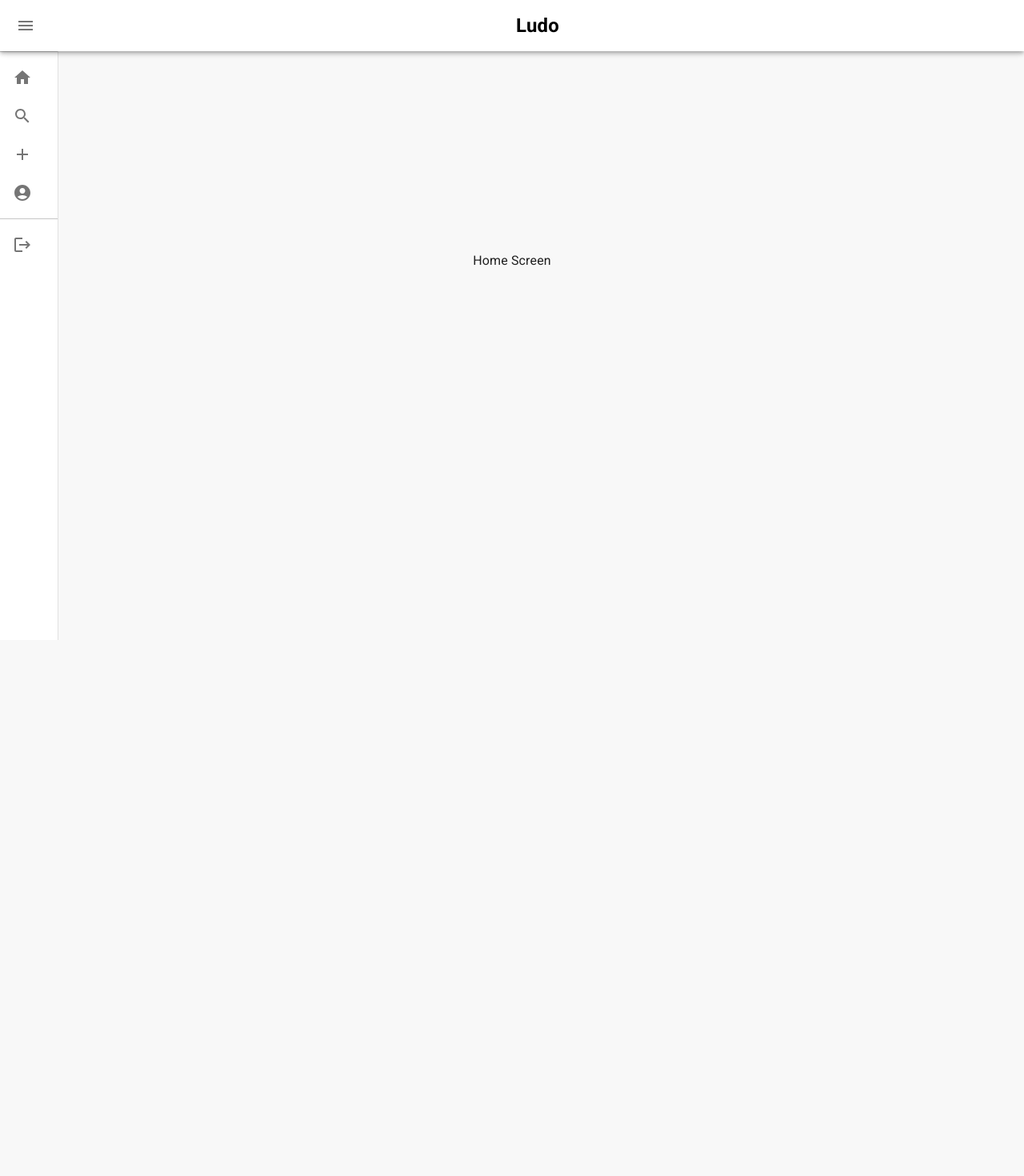
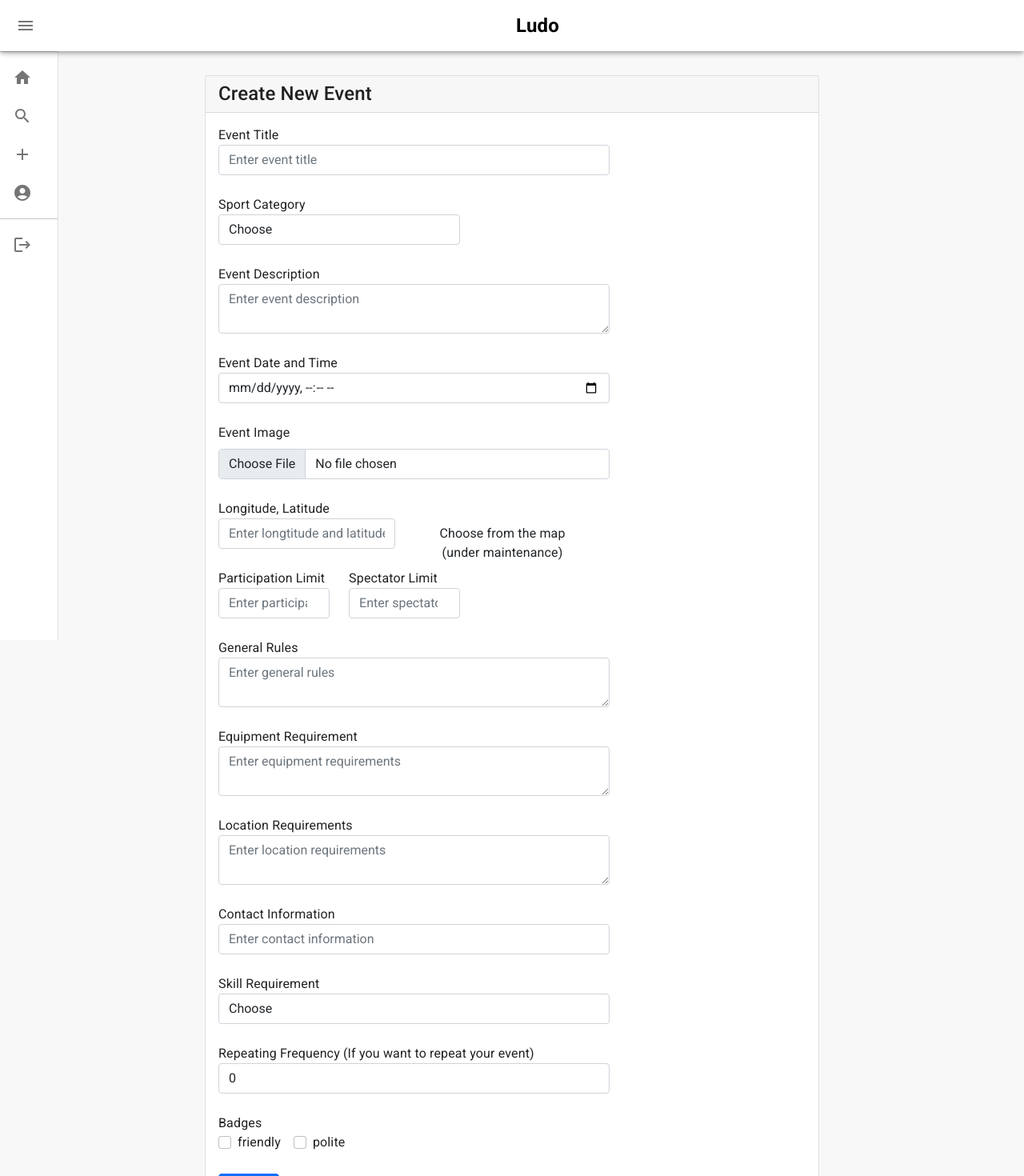
Before and after one commit to bounswe/2021SpringGroup5, a React (Create React App) app in the folder project/frontend/app/: page /createEvent in a window 1280 px wide. Shown: the top 1470 px of the page at 80% size. Before the commit the page ends 800 px from the top, so only its background shows below. Built offline with nearby package versions, Linux system fonts and the light colour scheme.

Commit message:
fixed some bugs and changed backend ip

```diff
--- a/project/frontend/app/src/App.js
+++ b/project/frontend/app/src/App.js
@@ -6,6 +6,7 @@
 import HomeScreen from './screens/HomeScreen';
 import EventScreen from './screens/EventScreen';
 import EventDetailScreen from './screens/EventDetailScreen';
+import CreateEventScreen from './screens/CreateEventScreen';
 import LoginScreen from './screens/LoginScreen';
 import RegisterScreen from './screens/RegisterScreen';
 import Profile from './screens/Profile';
@@ -28,6 +29,8 @@
               <Route path="/event/:id" component={EventScreen} />
               <Route path="/profile" component={Profile} />
               <Route path="/search" component={SearchScreen} />
+              <Route path="/createEvent" component={CreateEventScreen} />
+              <Route path="/eventDetail/:id" component={EventDetailScreen} />
               <Route path="/" component={HomeScreen} />
             </Switch>
           </>
--- a/project/frontend/app/src/httpClient.js
+++ b/project/frontend/app/src/httpClient.js
@@ -1,6 +1,6 @@
 import axios from 'axios';
 
-const API_URL = 'http://3.127.142.97:8000';
+const API_URL = 'http://3.122.41.188:8000';
 
 export const httpClient = axios.create({
   baseURL: API_URL,
--- a/project/frontend/app/src/screens/CreateEventScreen.js
+++ b/project/frontend/app/src/screens/CreateEventScreen.js
@@ -1,7 +1,6 @@
 import './General.css';
 
 function CreateEvent() {
-
 
   function onSubmitClick(e) {
 
@@ -56,19 +55,34 @@
 
           console.log("required inputs");
 
+          alert('You should enter necessary inputs.');
+
           e.preventDefault()
           e.stopPropagation()
         } else {
 
           console.log("submited");
+          alert('The post published successfully. You will redirect to the detail page of the post.');
+          window.location.href = '/eventDetail/5';
 
-          e.preventDefault()
-          e.stopPropagation()
+          e.preventDefault();
+          e.stopPropagation();
         }
 
         form.classList.add('was-validated')
 
       })
+  };
+
+  function sporCategoryChange() {
+    var sporCategory = document.getElementById("sportCategory").value;
+    if(sporCategory == 'Other') {
+      var element = document.getElementById('spor-category-other');
+      element.classList.add('d-block');
+    } else {
+      var element = document.getElementById('spor-category-other');
+      element.classList.remove('d-block');
+    }
   };
 
 
@@ -92,7 +106,7 @@
             <div className="col-md-8 row">
               <div className="col-md-8 form-group has-validation">
                 <label htmlFor="sportCategory">Sport Category</label>
-                <select className="form-control" id="sportCategory" name="sportCategory" required>
+                <select className="form-control" id="sportCategory" name="sportCategory" onChange={sporCategoryChange} required>
                   <option value="">Choose</option>
                   <option value="Handball">Handball</option>
                   <option value="Football">Football</option>
@@ -104,7 +118,7 @@
                 </div>
               </div>
 
-              <div className="col-md-4 form-group has-validation">
+              <div className="col-md-4 form-group has-validation" id="spor-category-other">
                 <label htmlFor="sporCategoryOther">Spor Category (Other)</label>
                 <input type="text" className="form-control" id="sporCategoryOther" name="sporCategoryOther" placeholder="Enter spor category" />
               </div>
@@ -135,17 +149,17 @@
               </div>
             </div>
 
-            <div className="col-md-6 row">
+            <div className="col-md-8 row">
               <div className="col-md-6 form-group has-validation">
                 <label htmlFor="LongitudeLatitude">Longitude, Latitude</label>
-                <input type="text" className="form-control" id="LongitudeLatitude" name="LongitudeLatitude" placeholder="Click the button" required />
+                <input type="text" className="form-control" id="LongitudeLatitude" name="LongitudeLatitude" placeholder="Enter longtitude and latitude" required />
                 <div className="invalid-feedback">
                   Please enter longitude and latitude.
                 </div>
               </div>
               <div className="col-md-6">
                 <label className="col-md-12" htmlFor=""></label>
-                <button className="btn">Click for the google map</button>
+                <a className="btn">Choose from the map (under maintenance)</a>
               </div>
             </div>
 
--- a/project/frontend/app/src/screens/EventDetailScreen.js
+++ b/project/frontend/app/src/screens/EventDetailScreen.js
@@ -3,8 +3,10 @@
 function EventDetailScreen() {
 
     const state = {
+        "image": "",
+        "json": {
             "@context": "https://www.w3.org/ns/activitystreams",
-        "summary": "Sally is creating an event post",
+            "summary": "reading an event post deatil",
             "type": "Create",
             "actor": {
                 "type": "Person",
@@ -16,22 +18,25 @@
             "object": {
                 "type": "Event_Post",
                 "owner_id": 1,
-            "post_name": "Event Detail Title Will Be Here Here Here Here",
-            "sport_category": "FOOTBALL",
-            "longitude":12.345,
-            "latitude":34.5678,
-            "description": "Aenean eleifend ante maecenas pulvinar montes lorem et pede dis dolor pretium donec dictum. Vici consequat justo enim. Venenatis eget adipiscing luctus lorem. Adipiscing veni amet luctus enim sem libero tellus viverra venenatis aliquam. Commodo natoque quam pulvinar elit.",
-            "pathToEventImage": "https://media.istockphoto.com/photos/foot-on-a-football-closeup-picture-id1175653469",
-            "date_time": "2021-02-10 10:30",
-            "participant_limit": 14,
-            "spectator_limit": 150,
-            "rule": "Aenean eleifend ante maecenas pulvinar montes lorem et pede dis dolor pretium donec dictum. Vici consequat justo enim. Venenatis eget adipiscing luctus lorem. Adipiscing veni amet luctus enim sem libero tellus viverra venenatis aliquam. Commodo natoque quam pulvinar elit.",
-            "equipment_requirement": "Aenean eleifend ante maecenas pulvinar montes lorem et pede dis dolor pretium donec dictum. Vici consequat justo enim. Venenatis eget adipiscing luctus lorem. Adipiscing veni amet luctus enim sem libero tellus viverra venenatis aliquam. Commodo natoque quam pulvinar elit.",
-            "location_requirement": "Aenean eleifend ante maecenas pulvinar montes lorem et pede dis dolor pretium donec dictum. Vici consequat justo enim. Venenatis eget adipiscing luctus lorem. Adipiscing veni amet luctus enim sem libero tellus viverra venenatis aliquam. Commodo natoque quam pulvinar elit.",
-            "contact_info": "+90541 555 55 55",
-            "skill_requirement": "beginner",
-            "repeating_frequency": 1,
-            "badges": [ {"id":1,"name":"friendly","description":"You are a friendly player","pathToBadgeImage":""}]
+                "post_name": "Professional Tennis Match",
+                "sport_category": "Tennis",
+                "longitude":41.06314391161562,
+                "latitude":28.913763761603146,
+                "description": "I want a partner to play with me tennis as a professional.",
+                "pathToEventImage": "https://media.istockphoto.com/photos/tennis-players-playing-a-match-on-the-court-picture-id817164728",
+                "date_time": "21.12.2021 13:00",
+                "participant_limit": 2,
+                "spectator_limit": 10,
+                "rule": "The general rules are the same with general tennis match.",
+                "equipment_requirement": "Tennis racket and minimum 3 tennis balls",
+                "location_requirement": "Tennis shoes is requirement to enter the court.",
+                "contact_info": "+90 543 528 56 00",
+                "skill_requirement": "expert",
+                "repeating_frequency": 0,
+                "badges": [
+                    {"id":1,"name":"friendly"},
+                    {"id":2,"name":"polite"}]
+            }
         }
     }
     return (
@@ -41,37 +46,37 @@
                 <div className="col-lg-12 m-15px-tb">
                     <article className="event">
                         <div className="event-img">
-                            <img src={state.object.pathToEventImage} title="" alt="" />
+                            <img src={state.json.object.pathToEventImage} title="" alt="" />
                         </div>
                         <div className="event-title">
-                            <h6>Category: <a href="#">{state.object.sport_category}</a></h6>
-                            <h2>{state.object.post_name}</h2>
+                            <h6>Category: <a href="#">{state.json.object.sport_category}</a></h6>
+                            <h2>{state.json.object.post_name}</h2>
                             <div className="media">
                                 <div className="media-body">
-                                    <label>Creator: {state.actor.name} {state.actor.surname}</label>
+                                    <label>Creator: {state.json.actor.name} {state.json.actor.surname}</label>
                                     <span></span>
-                                    <label>Event Time: {state.object.date_time}</label>
+                                    <label>Event Time: {state.json.object.date_time}</label>
                                     <span></span>
-                                    <label>Contact Information: {state.object.contact_info}</label>
+                                    <label>Contact Information: {state.json.object.contact_info}</label>
                                     <span></span>
-                                    <label>Skill Requirement: {state.object.skill_requirement}</label>
+                                    <label>Skill Requirement: {state.json.object.skill_requirement}</label>
                                     <p></p>
-                                    <label>Participation Limit: {state.object.participant_limit}</label> - <label>Spectator Limit: {state.object.spectator_limit}</label>
+                                    <label>Participation Limit: {state.json.object.participant_limit}</label> - <label>Spectator Limit: {state.json.object.spectator_limit}</label>
                                 </div>
                             </div>
                         </div>
                         <div className="event-content">
                             <h4>Event Description</h4>
-                            <p>{state.object.description}</p>
+                            <p>{state.json.object.description}</p>
 
                             <h4>General Rules</h4>
-                            <p>{state.object.rule}</p>
+                            <p>{state.json.object.rule}</p>
 
                             <h4>Equipment Requirements</h4>
-                            <p>{state.object.equipment_requirement}</p>
+                            <p>{state.json.object.equipment_requirement}</p>
 
                             <h4>Location Requirements</h4>
-                            <p>{state.object.location_requirement}</p>
+                            <p>{state.json.object.location_requirement}</p>
 
                         </div>
 
--- a/project/frontend/app/src/screens/General.css
+++ b/project/frontend/app/src/screens/General.css
@@ -126,3 +126,6 @@
     background: none;
     border: none;
 }
+#spor-category-other{
+  display: none;
+}
--- a/project/frontend/app/src/screens/HomeScreen.js
+++ b/project/frontend/app/src/screens/HomeScreen.js
@@ -2,7 +2,7 @@
 
     return (
         <div style={{ marginTop: 250 }}>
-            Home Screen
+            Homepage (Under Maintenance)
         </div>
     );
 }
```
Lines whose indentation alone changed are shown as unchanged.
